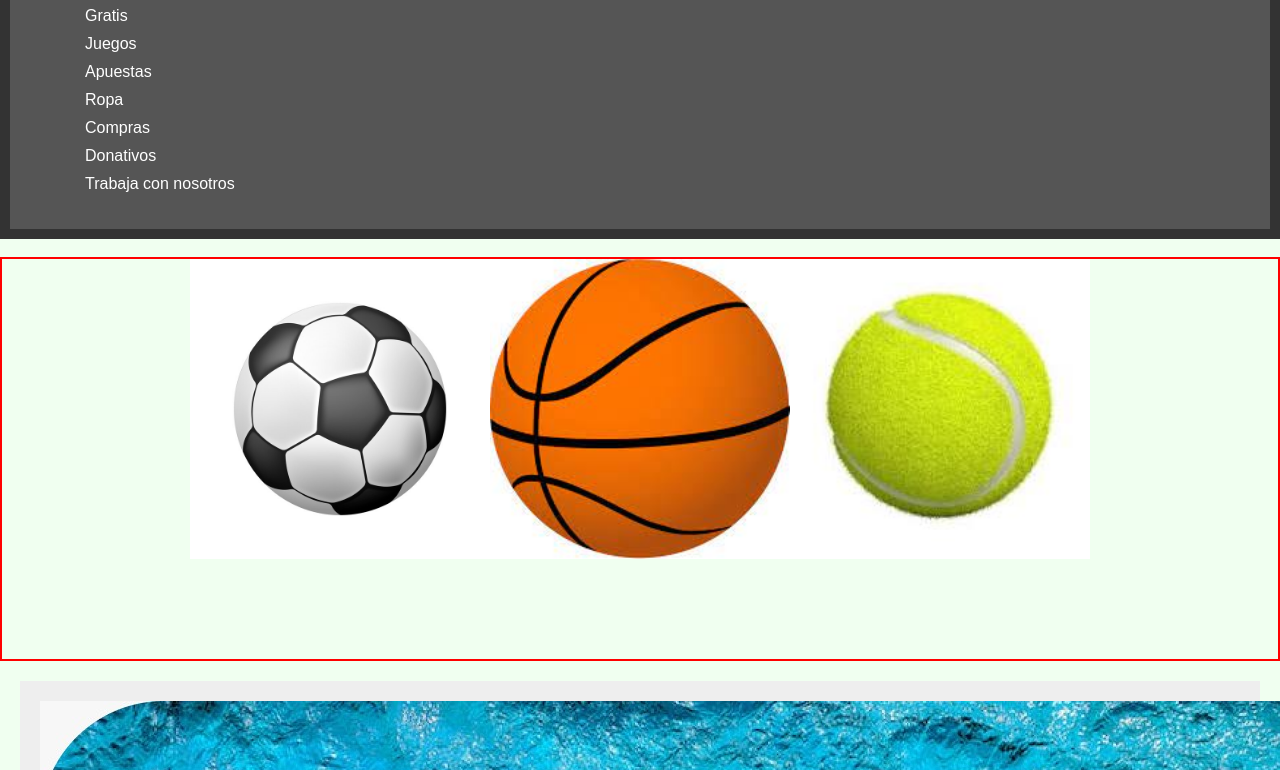
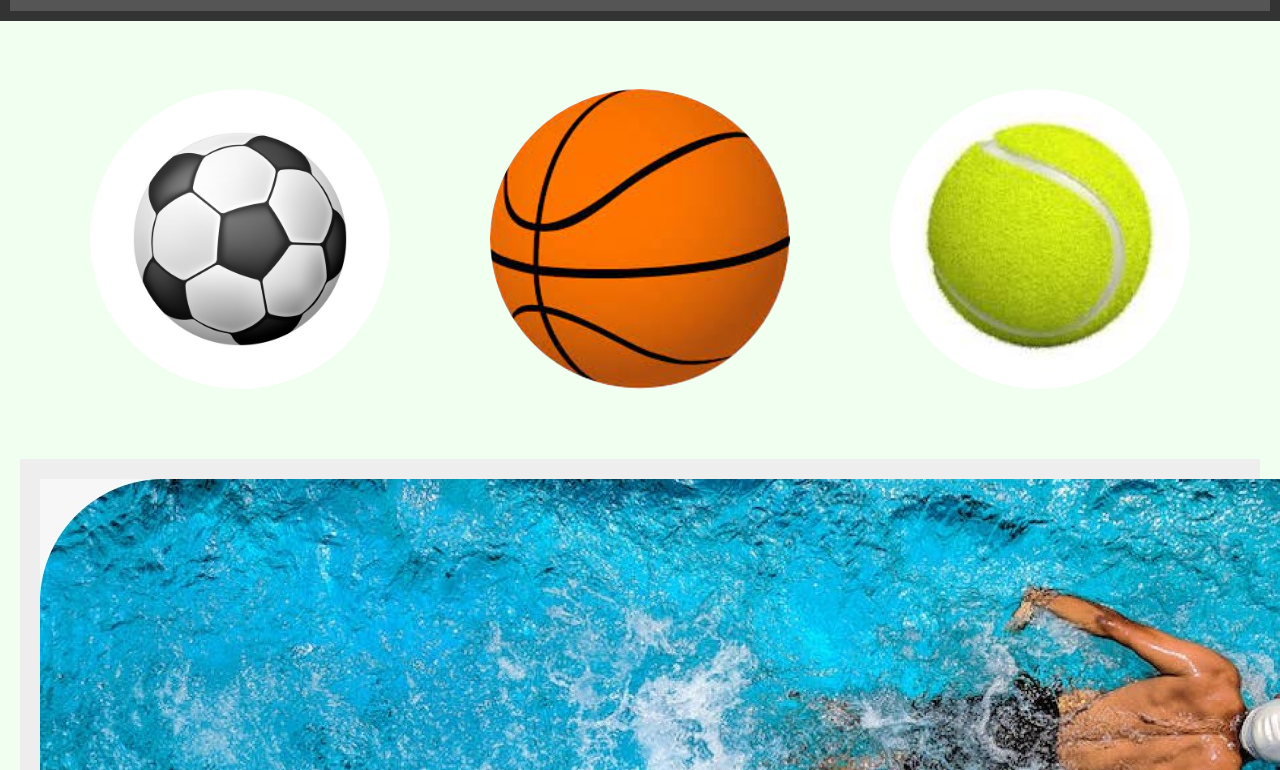
Before and after one commit to DaniO2107/LANDING-PAGE, a plain HTML site: page index.html in a window 1280 px wide. Shown: the part 99-869 px from the top of the page. Drawn offline with nearby package versions, Linux system fonts and the light colour scheme.

Commit message:
Cambios css menu

```diff
--- a/index.html
+++ b/index.html
@@ -13,7 +13,7 @@
   <header>
     <nav class="sidebar">
       <h2>Menú</h2>
-      <ul>
+      <ul class="menu">
         <li><a href="#">Canal VIP</a></li>
         <li><a href="#">Gratis</a></li>
         <li><a href="#">Juegos</a></li>
@@ -57,7 +57,7 @@
     <button class="button">
       <i class="bi bi-caret-left-fill"></i>
     </button>
-    <img src="Imagenes/foto_1.jpeg" alt="foto 1" class="selecionador">
+    <img src="Imagenes/foto_1.jpeg" alt="foto 1" class="selecionador ">
     <img src="Imagenes/foto_2.jpeg" alt="foto 2" class="selecionador">
     <img src="Imagenes/foto_3.jpeg" alt="foto 3" class="selecionador">
     <img src="Imagenes/foto_4.jpeg" alt="foto 4" class="selecionador">
--- a/styles.css
+++ b/styles.css
@@ -54,7 +54,7 @@ ul li {
   justify-content: flex-start;
 }
 
-.img .futbol {
+/*.img .futbol {
   height: 164px;
   border-radius: 186px;
 }
@@ -135,7 +135,7 @@ ul li {
 } */
 
 .contenedor {
-  border: 2px solid red;
+  border: 2px solid none;
   height: 400px;
   display: flex;
   justify-content: center;
@@ -154,6 +154,7 @@ ul li {
 .contenedor img {
   width: 300px;
   height: 300px;
+  border-radius: 50%;
 }
 
 /* Estilos específicos para el icono de TV */
@@ -172,3 +173,24 @@ div.bi-tv {
   height: 100px;
   border-radius: 186px;
 }
+
+.sidebar {
+  display: flex;
+  align-items: center;
+  justify-content: space-between;
+}
+.menu {
+  display: flex;
+}
+.balon {
+  margin: 50px;
+}
+
+.baloncesto {
+  margin: 50px;
+  height: 20px;
+}
+
+.tenis {
+  margin: 50px;
+}
```
